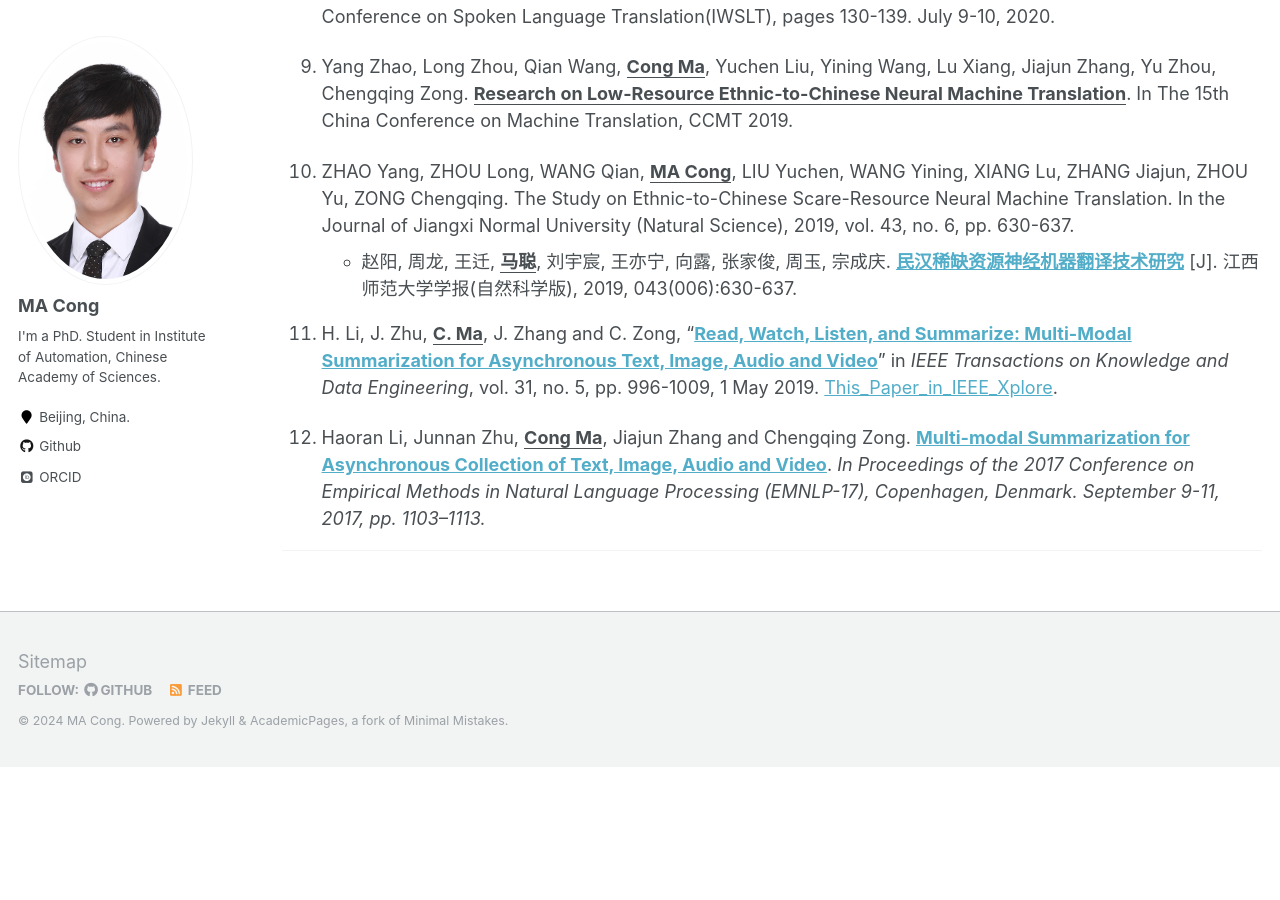
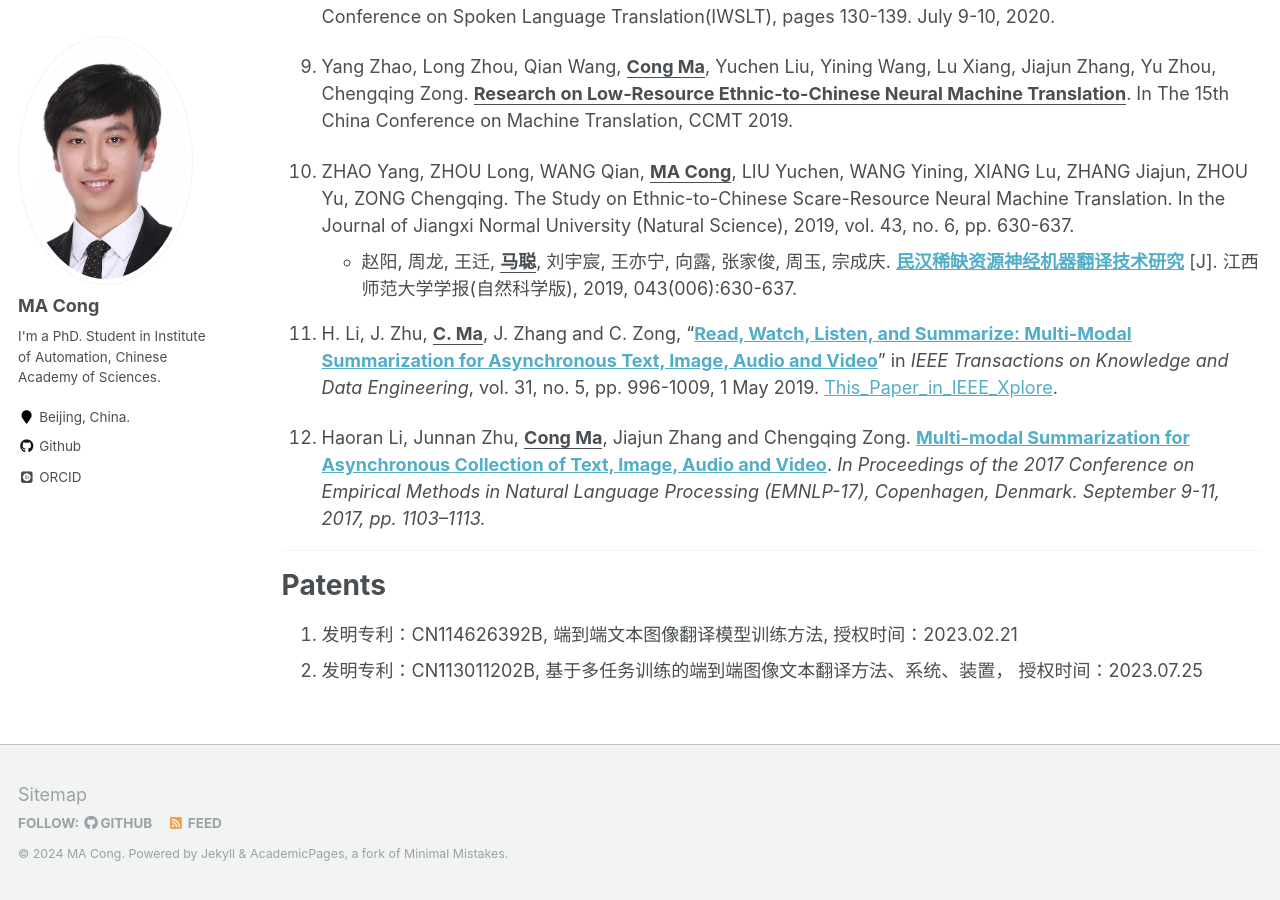
Before and after one commit to EriCongMa/ericongma.github.io, a Jekyll site: the page built from _pages/publications.md, in a window 1280 px wide and 900 px high, scrolled down 1054 px. Built offline with Jekyll 4.4.1, drawn with Linux system fonts in a browser that asks for light colours; some web fonts are replaced; before the commit the page ends 1821 px from its top, so only the background shows below that.

Commit message:
macong:2024-02-29_10:36:12

```diff
--- a/_pages/publications.md
+++ b/_pages/publications.md
@@ -45,3 +45,8 @@ author_profile: true
 12. Haoran Li, Junnan Zhu, **<u>Cong Ma</u>**, Jiajun Zhang and Chengqing Zong. [**Multi-modal Summarization for Asynchronous Collection of Text, Image, Audio and Video**](https://github.com/EriCongMa/Publications-of-EriC.MA/blob/master/Conference_Papers/2017-EMNLP-CongMa.pdf). *In Proceedings of the 2017 Conference on Empirical Methods in Natural Language Processing (EMNLP-17), Copenhagen, Denmark. September 9-11, 2017, pp. 1103--1113.*
 
 ---
+
+# Patents
+
+1. 发明专利：CN114626392B, 端到端文本图像翻译模型训练方法, 授权时间：2023.02.21
+2. 发明专利：CN113011202B, 基于多任务训练的端到端图像文本翻译方法、系统、装置， 授权时间：2023.07.25
```
Also changed, not shown: 2 other files.
